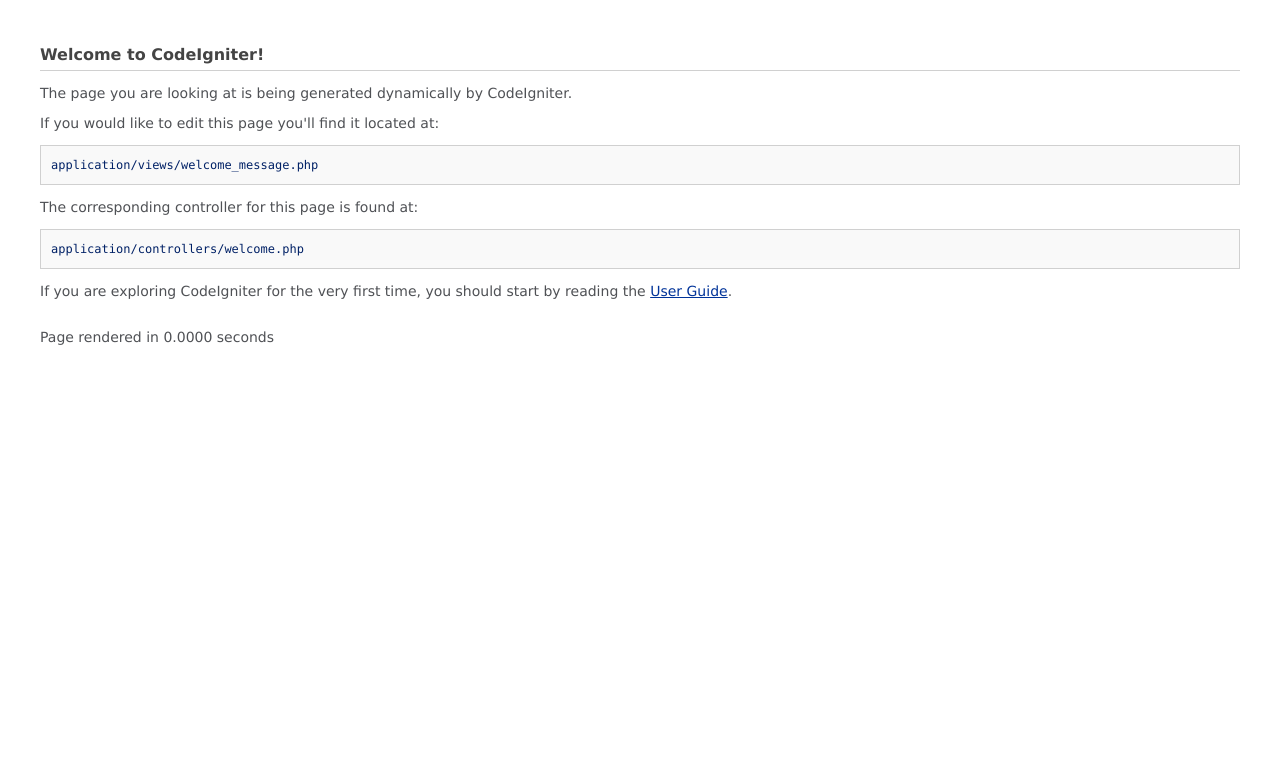
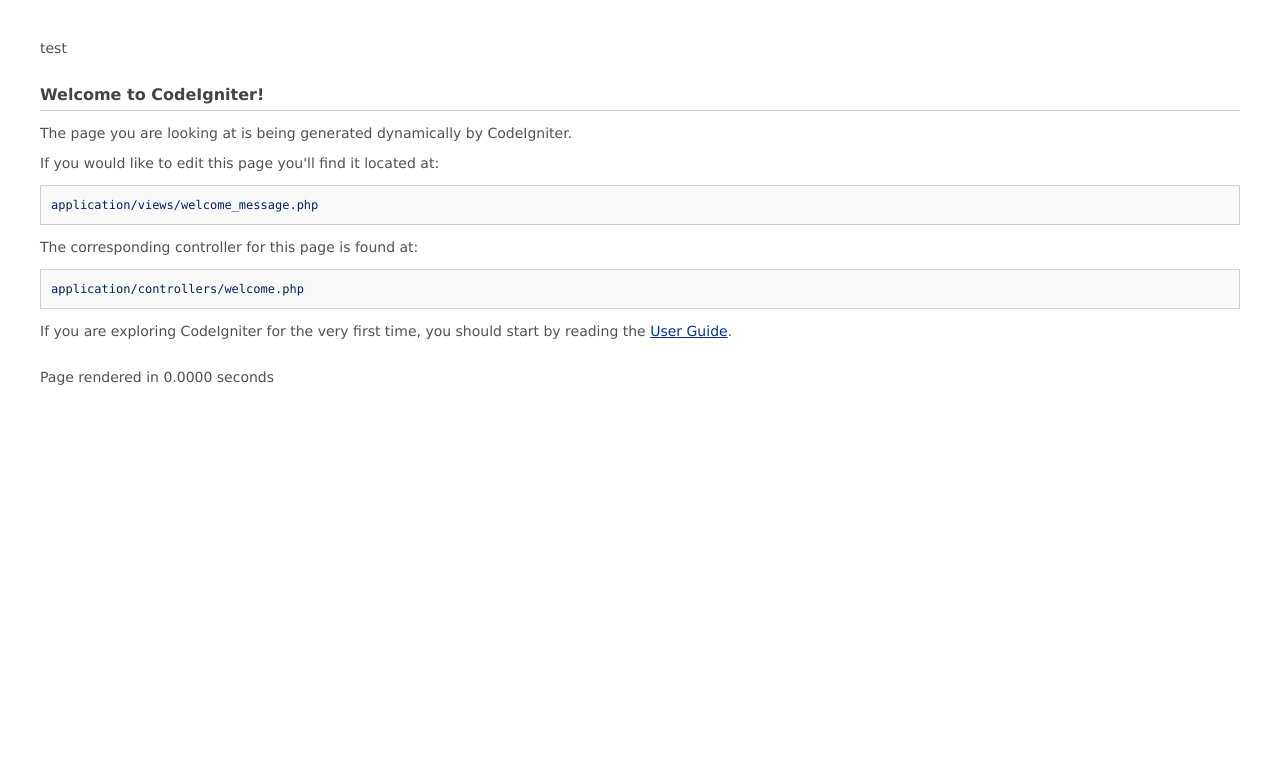
Before and after one commit to kmikzjh/codeigniter-demo, a CodeIgniter app: page /index.php/welcome/index in a window 1280 px wide. Shown: the top 759 px of the page. Run offline with CodeIgniter, Linux system fonts and the light colour scheme; data that the repository does not hold is empty.

Commit message:
testing the site

```diff
--- a/index.php
+++ b/index.php
@@ -1,5 +1,5 @@
 <?php
-
+echo("test");
 /*
  *---------------------------------------------------------------
  * APPLICATION ENVIRONMENT
```
Also changed, not shown: 1 other file.
